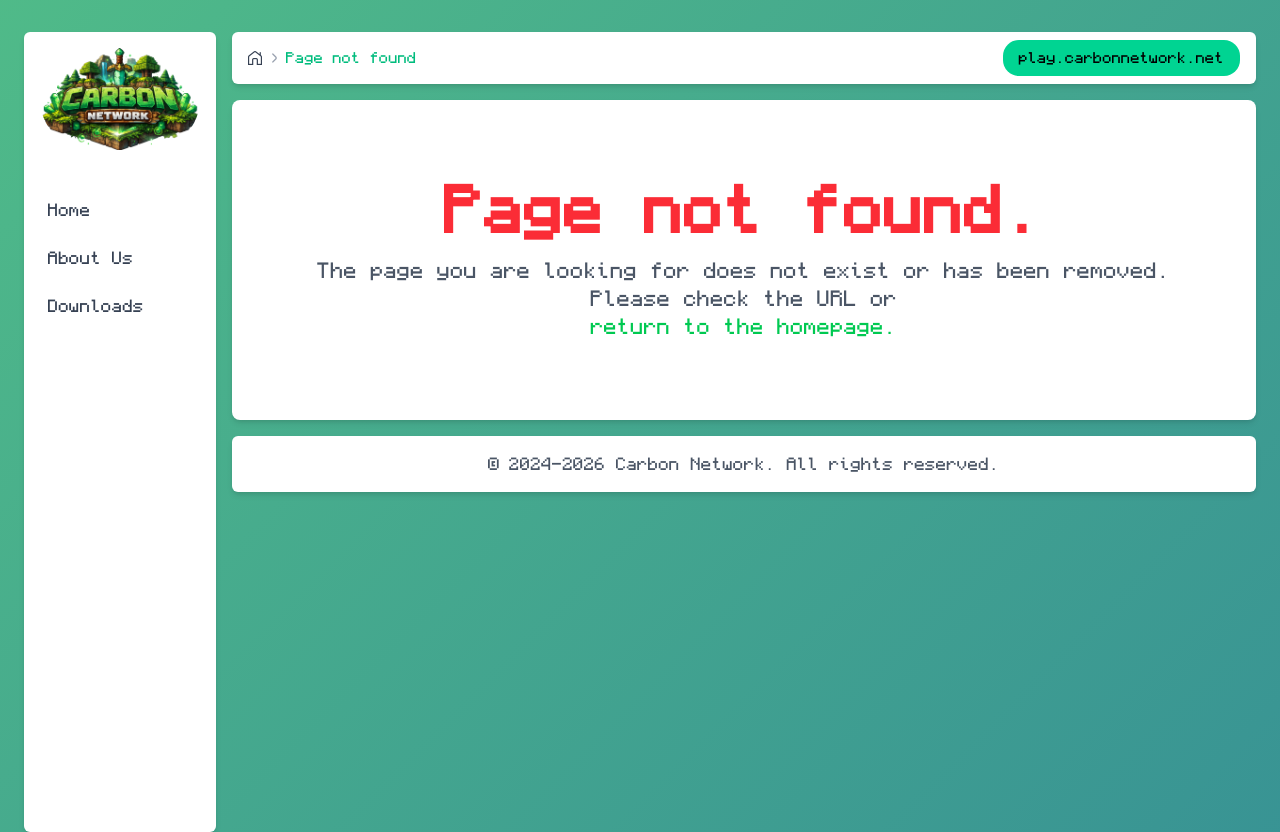
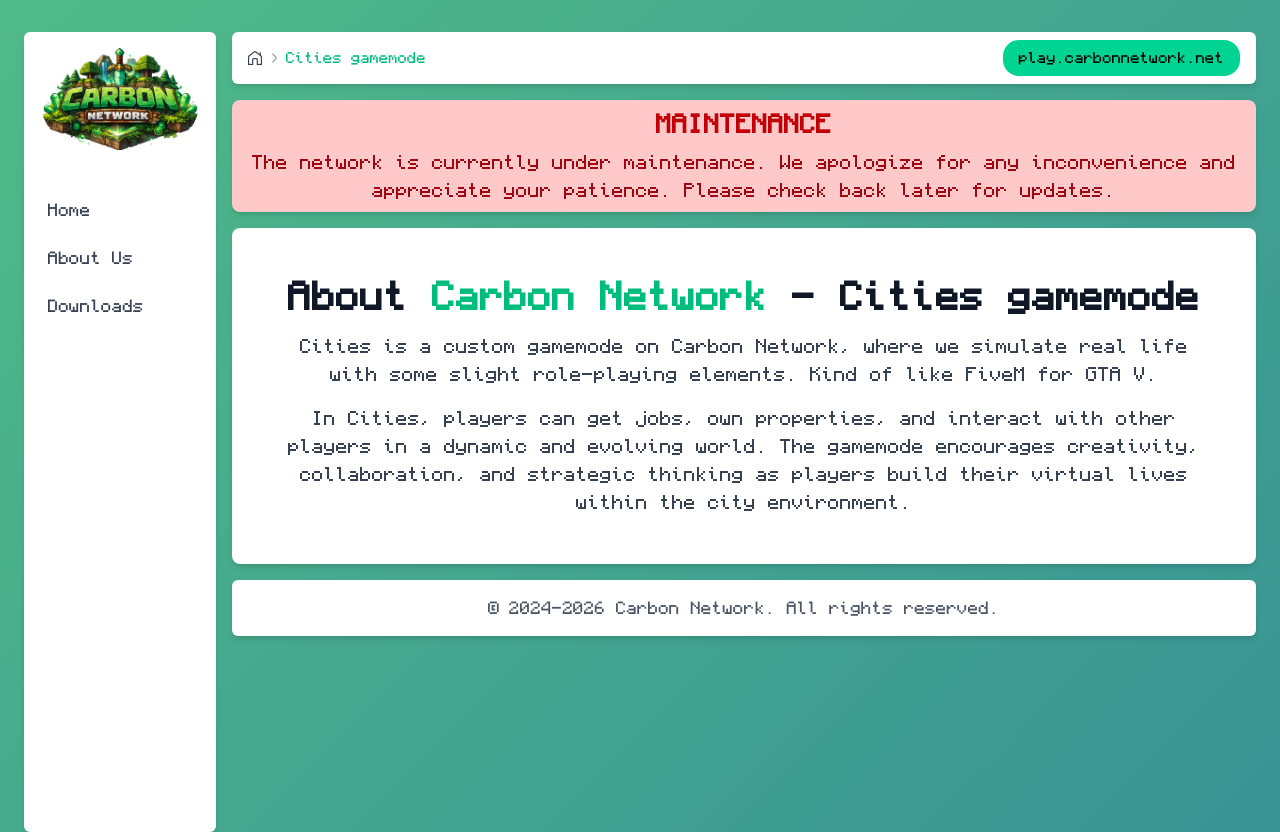
Before and after one commit to CarbonNetwork-MC/Website, a Next.js app: page /cities in a window 1280 px wide. Before the commit this address had no page. Built offline with nearby package versions, Linux system fonts and the light colour scheme.

Commit message:
feat: cities gamemode page

```diff
--- /dev/null
+++ b/app/cities/page.tsx
@@ -0,0 +1,41 @@
+import Image from "next/image";
+
+import PageLayout from "@/app/src/layouts/PageLayout";
+
+import Breadcrumbs from "@/app/src/components/Navigation/Breadcrumbs";
+import MainContainer from "@/app/src/components/Containers/Main";
+
+export default function About() {
+  return (
+    <PageLayout
+      breadcrumbs={
+        <Breadcrumbs
+          items={[
+            {
+              icon: "fi fi-rs-house-chimney",
+              url: "/",
+              label: "",
+            },
+            {
+              url: "cities",
+              label: "Cities gamemode",
+            },
+          ]}
+        />
+      }
+    >
+      <MainContainer>
+        <div className="flex flex-col justify-center items-center p-8">
+          <h1 className="text-4xl font-bold text-gray-900 text-center">About <span className="text-emerald-500">Carbon Network</span> - Cities gamemode</h1>
+          <p className="text-lg text-gray-700 text-center mt-4">
+            Cities is a custom gamemode on Carbon Network, where we simulate real life with some slight role-playing elements. Kind of like FiveM for GTA V.
+          </p>
+          <p className="text-lg text-gray-700 text-center mt-4">
+            In Cities, players can get jobs, own properties, and interact with other players in a dynamic and evolving world.
+            The gamemode encourages creativity, collaboration, and strategic thinking as players build their virtual lives within the city environment.
+          </p>
+        </div>
+      </MainContainer>
+    </PageLayout>
+  );
+}
```
